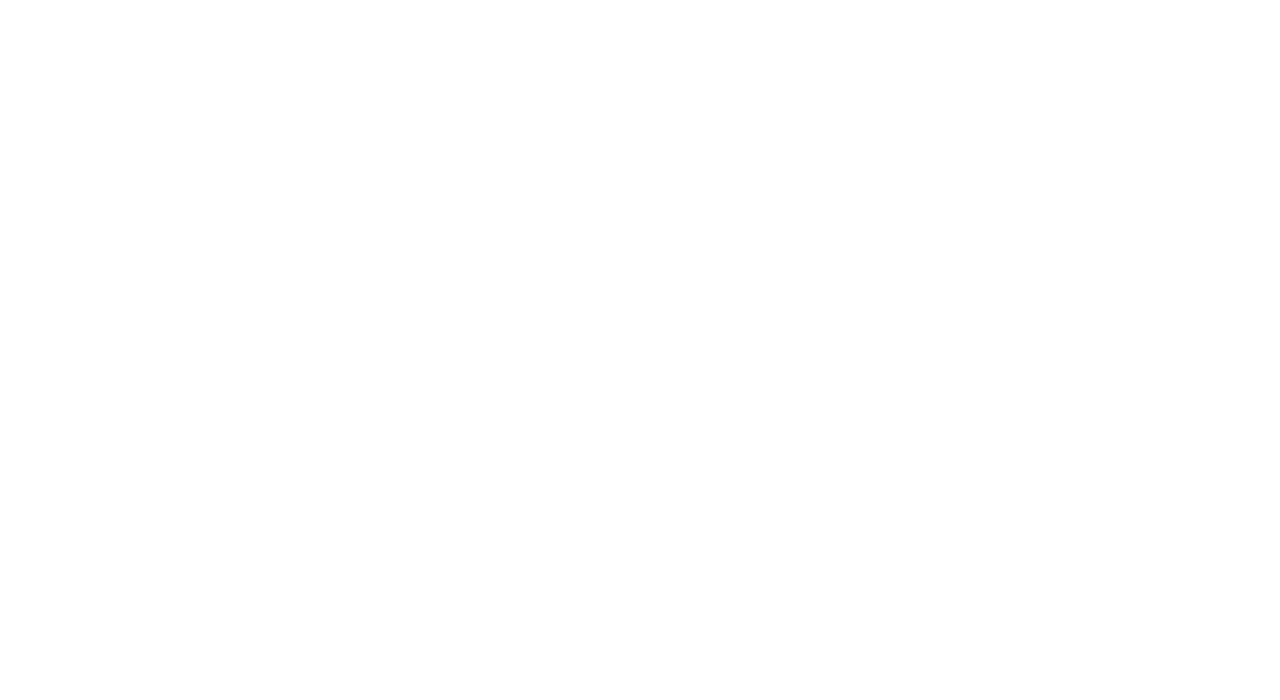
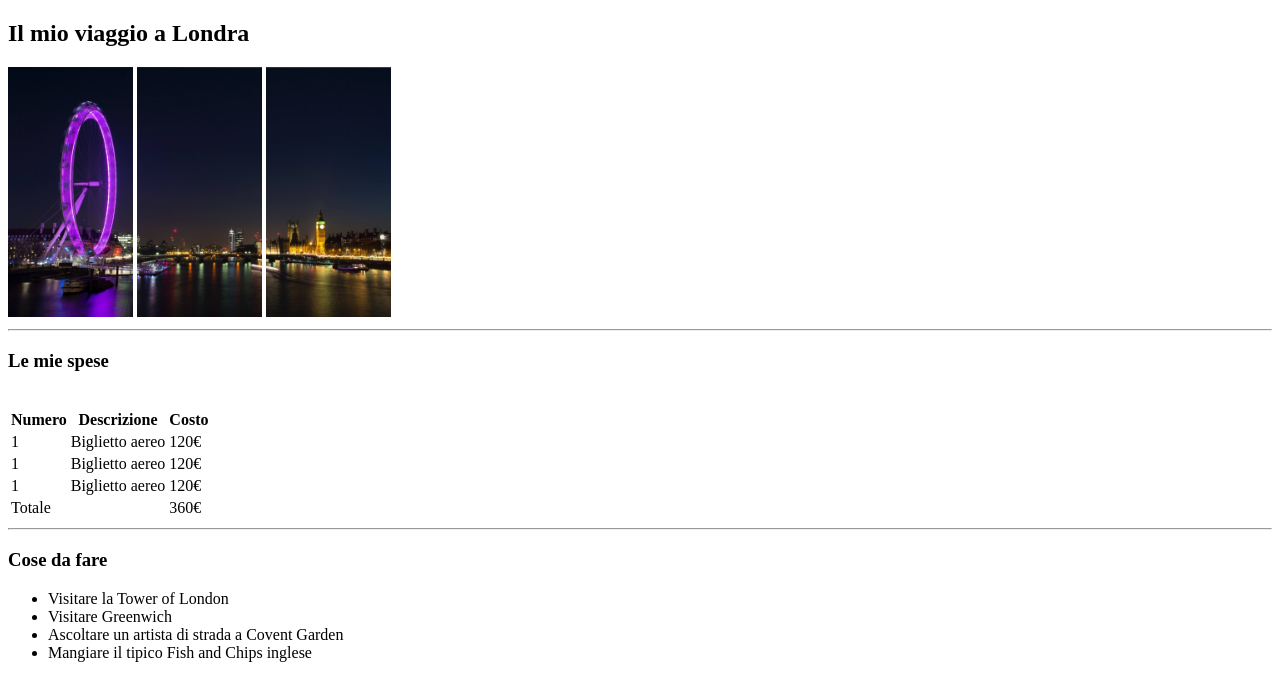
Before and after one commit to simonemoretti94/html-london-trip, a plain HTML site: page index.html in a window 1280 px wide. Drawn offline with Linux system fonts and the light colour scheme.

Commit message:
2nd commit

```diff
--- a/index.html
+++ b/index.html
@@ -7,9 +7,59 @@
 </head>
 <body>
     <header> <!--header starts here-->
+        <h2>Il mio viaggio a Londra</h2>
+        <img src="img/pexels-bill-emrich-230794-0.jpg" alt="400" width="125">
+        <img src="img/pexels-bill-emrich-230794-1.jpg" alt="400" width="125">
+        <img src="img/pexels-bill-emrich-230794-2.jpg" alt="400" width="125">
+        <hr>
+    </header>
+        <p><h3>Le mie spese</h3></p><br>
+        <section>
+        <table>
+            <thead>
+                <tr>
+                    <th>Numero</th>
+                    <th>Descrizione</th>
+                    <th>Costo</th>
+                </tr>
+            </thead>
 
-    </header>
+            <tbody>
+                <tr>
+                    <td>1</td>
+                    <td>Biglietto aereo</td>
+                    <td>120€</td>
+                </tr>
+                <tr>
+                    <td>1</td>
+                    <td>Biglietto aereo</td>
+                    <td>120€</td>
+                </tr>
+                <tr>
+                    <td>1</td>
+                    <td>Biglietto aereo</td>
+                    <td>120€</td>
+                </tr>
+            </tbody>
+            <tfoot>
+                <tr>
+                    <td>Totale</td>
+                    <td></td>
+                    <td>360€</td>
+                </tr>
+            </tfoot>
+        </table>
+    </section>
+    <hr>
     <main> <!--main starts here-->
+        <h3>Cose da fare</h3>
+        <ul>
+            <li>Visitare la Tower of London</li>
+            <li>Visitare Greenwich</li>
+            <li>Ascoltare un artista di strada a Covent Garden</li>
+            <li>Mangiare il tipico Fish and Chips inglese</li>
+        </ul>
+
 
     </main>
     <footer><!--footer starts here-->
```
